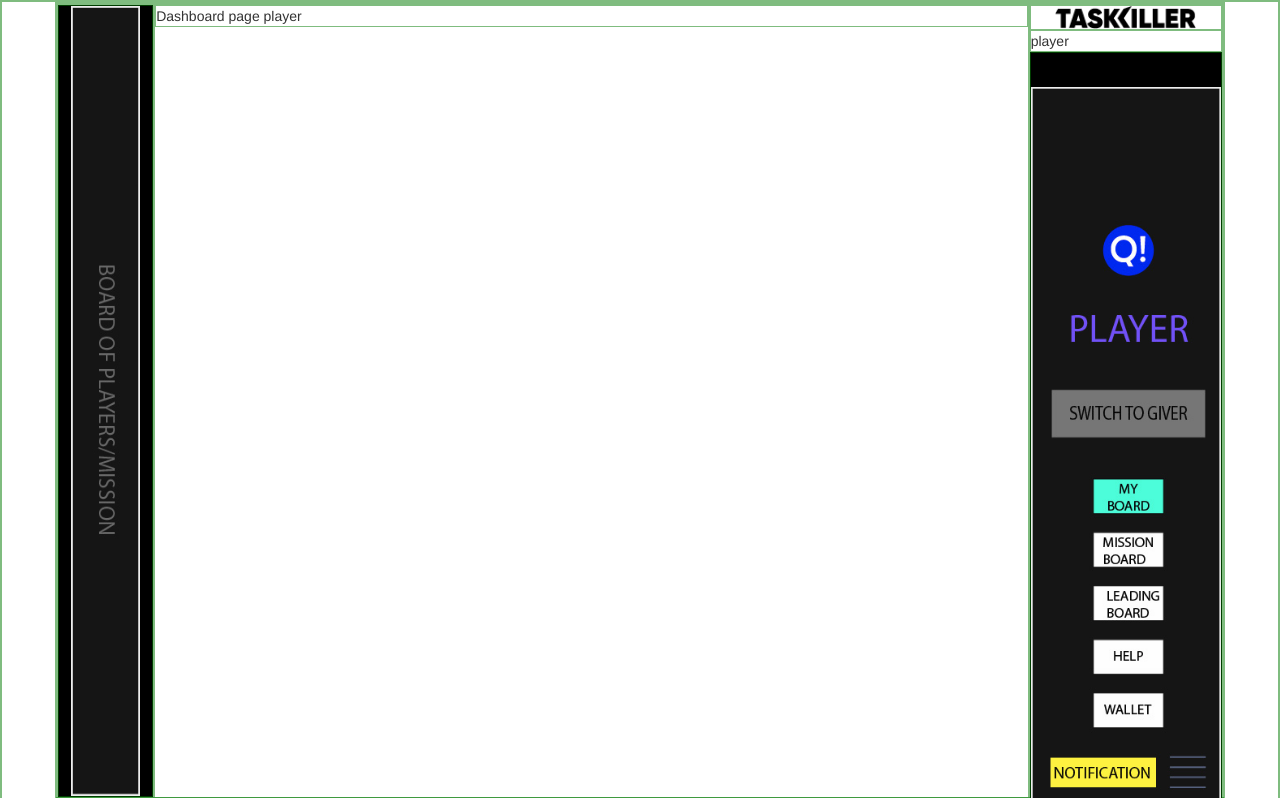
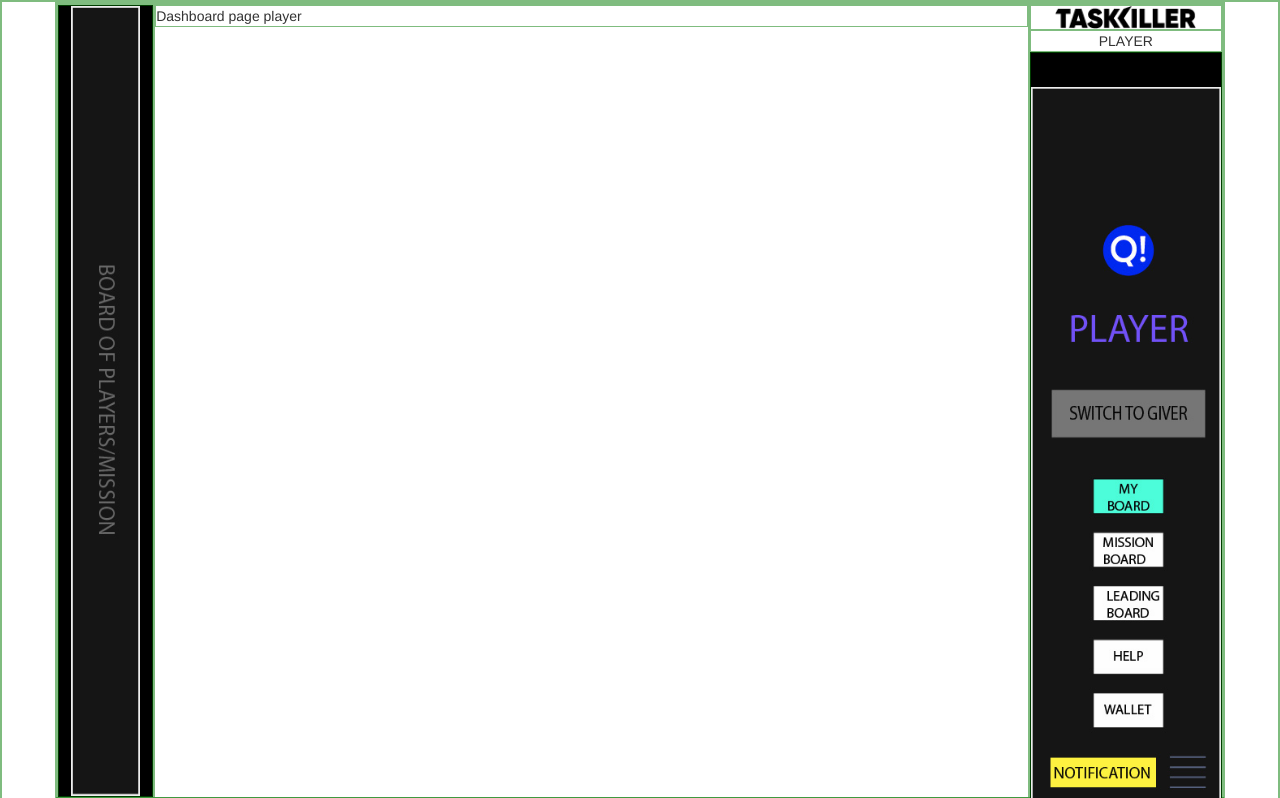
Before and after one commit to namgivu/flask-aosh4, a Flask app: page /user/dashboard-player in a window 1280 px wide. Shown: the top 798 px of the page. Run offline with Flask 2, Linux system fonts and the light colour scheme; some libraries are stand-ins or nearby versions.

Commit message:
format userRole @ rightNav

```diff
--- a/app/templates/rightNav/_content.html
+++ b/app/templates/rightNav/_content.html
@@ -1,6 +1,6 @@
 {% macro rightNav_normal(userRole) %}
   <div class="bkgimg logo"></div>
-  <div class="abb">{{ userRole }}</div>
+  <div class="userRole">{{ userRole }}</div>
 
   <div class="bkgimg normalRN"></div>
 
@@ -14,5 +14,10 @@
     background-image: url('{{ url_for('static', filename='image/logo.png') }}');
     height: 25px !important;
   }
+
+  .userRole {
+    text-transform: uppercase;
+    text-align: center;
+  }
   </style>
 {% endmacro %}
```
